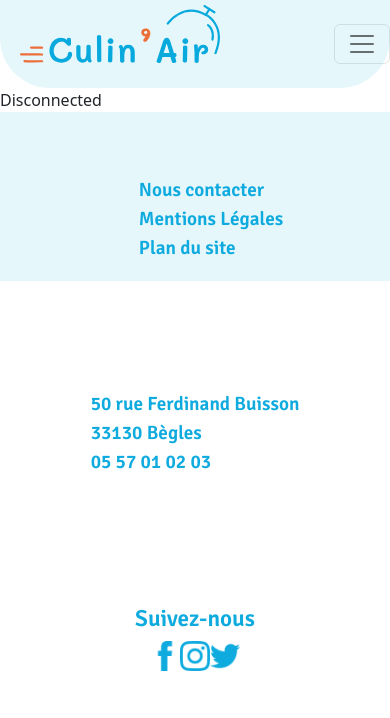
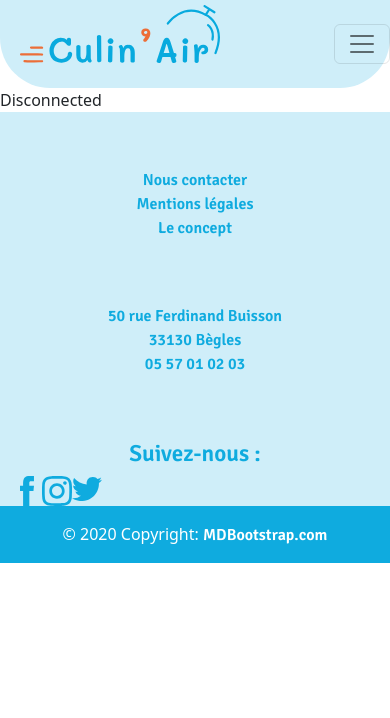
Before and after one commit to LoslierDimitri/Project-trip, a PHP site: page /projet/front/html/index.php in a window 390 px wide. Shown: the top 718 px of the page. Run offline with PHP 8.4, Linux system fonts and the light colour scheme.

Commit message:
maj footer

```diff
--- a/projet/front/css/footer.css
+++ b/projet/front/css/footer.css
@@ -18,35 +18,34 @@
     src: url(../source/fonts/Signika-SemiBold.ttf);
 }
 
-footer {
-    background-color: rgba(15, 171, 223, 0.1);
-    width: 100%;
-    height: 20vh;
+.copyright {
+    background-color: #0FABDF;
 }
 
-.foot-links a {
-    text-decoration: none;
-    list-style: none;
-    font-family: Signika-SB;
-    color: #0FABDF;
-    font-size: 1.2rem;
+footer {
+    background-color: rgba(15, 171, 223, 0.2);
 }
 
-.adresse p {
+a {
+    font-family: Signika-SB;
+    list-style-type: none;
     text-decoration: none;
-    list-style: none;
-    font-family: Signika-SB;
     color: #0FABDF;
-    font-size: 1.2rem;
 }
 
-.reseaux h3 {
-    text-decoration: none;
-    list-style: none;
+.links {
     font-family: Signika-SB;
     color: #0FABDF;
 }
 
-.logo-reseaux img {
+ul {
+    padding-left: 0;
+}
+
+.logo_reseaux {
+    display: flex;
+}
+
+.logo_reseaux a {
     width: 30px;
 }
--- a/projet/front/css/navbar.css
+++ b/projet/front/css/navbar.css
@@ -27,7 +27,7 @@
 }
 
 .container-fluid {
-    background-color: rgba(15, 171, 223, 0.1);
+    background-color: rgba(15, 171, 223, 0.2);
     padding: 20px 0;
     border-bottom-left-radius: 50px;
     border-bottom-right-radius: 50px;
--- a/projet/front/include/footer.php
+++ b/projet/front/include/footer.php
@@ -1,28 +1,49 @@
-<footer>
+<?php
+echo "<style>";
+        include ("../css/footer.css");
+        echo "</style>";
+    ?>
+
+<footer class="text-white text-center text-lg-start">
+  <!-- Grid container -->
+  <div class="container pt-2 pb-0">
+    <!--Grid row-->
     <div class="row">
-        <div class="col-sm-12 col-md-4 col-lg-4 mt-3 d-flex justify-content-center px-0 py-5">
-            <div class="foot-links">
+      <!--Grid column-->
+      <div class="col-lg-4 col-md-12 col-sm-12 pt-5">
             <ul>
                 <a href=""><li>Nous contacter</li></a>
-                    <a href=""><li>Mentions Légales</li></a>
-                    <a href=""><li>Plan du site</li></a>
+                <a href=""><li>Mentions légales</li></a>
+                <a href=""><li>Le concept</li></a>
             </ul>
       </div>
+      <!--Grid column-->
+
+      <!--Grid column-->
+      <div class="links col-lg-4 col-md-12 col-sm-12 pt-5">
+        <p>50 rue Ferdinand Buisson <br>33130 Bègles <br>05 57 01 02 03</p>
       </div>
-            <div class="col-sm-12 col-md-4 col-lg-4 mt-3 d-flex justify-content-center px-0 py-5">
-                <div class="adresse">
-                    <p>50 rue Ferdinand Buisson <br> 33130 Bègles <br> 05 57 01 02 03</p>
+      <!--Grid column-->
+
+      <!--Grid column-->
+      <div class="links col-lg-4 col-md-12 col-sm-12 pt-5">
+        <h3>Suivez-nous :</h3>
+        <div class="logo_reseaux">
+        <a href=""><img src="../source/svg/Facebook.svg" alt=""></a>
+        <a href=""><img src="../source/svg/Instagram.svg" alt=""></a>
+        <a href=""><img src="../source/svg/Twitter.svg" alt=""></a>
         </div>
       </div>
-            <div class="col-sm-12 col-md-4 col-lg-4 mt-3 d-flex justify-content-center px-0 py-5">
-                <div class="reseaux">
-                    <h3>Suivez-nous</h3>
-                    <div class="logo-reseaux d-flex justify-content-center">
-                        <img src="../source/png/Facebook.png" alt="">
-                        <img src="../source/png/Instagram.png" alt="">
-                        <img src="../source/png/Twitter.png" alt="">
+      <!--Grid column-->
     </div>
+    <!--Grid row-->
   </div>
+  <!-- Grid container -->
+
+  <!-- Copyright -->
+  <div class="copyright text-center p-3">
+    © 2020 Copyright:
+    <a class="text-white" href="https://mdbootstrap.com/">MDBootstrap.com</a>
   </div>
-        </div>
+  <!-- Copyright -->
 </footer>
--- a/projet/front/include/navbar.php
+++ b/projet/front/include/navbar.php
@@ -1,3 +1,10 @@
+<?php
+echo "<style>";
+        include ("../css/navbar.css");
+        echo "</style>";
+    ?>
+
+
 <nav class="navbar navbar-expand-lg">
         <div class="container-fluid">
             <a class="navbar-brand" href="#"><img src="../source/svg/Logo.svg" alt=""></a>
```
Also changed, not shown: projet/front/html/index.php (+1 -9 lines), projet/front/source/png/Twitter.svg (added), projet/front/source/svg/Facebook.svg (added), projet/front/source/svg/Instagram.svg (added), projet/front/source/svg/Twitter.svg (added), 3 other files. Lines whose indentation alone changed are shown as unchanged.
